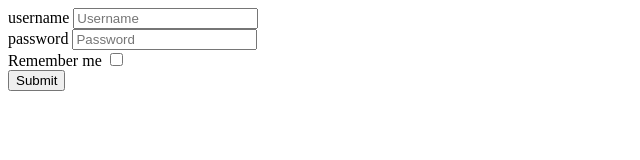
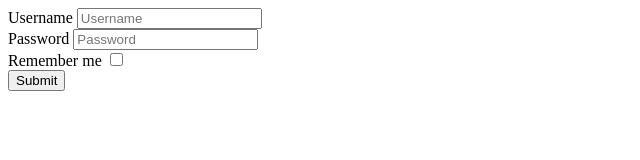
Before and after one commit to acciojob/remember-me-login-form-DipeshGoud, a website: page main.html in a window 1280 px wide. Shown: the full height of the page, 0-640 px from the left. Drawn offline with Linux system fonts and the light colour scheme.

Commit message:
created a submission

```diff
--- a/main.html
+++ b/main.html
@@ -7,10 +7,10 @@
   <!-- the entire body must be written by student -->
 
   <form>
-	  <label for="username">username</label>
+	  <label for="username">Username</label>
     <input type="text" placeholder="Username" id="username">
     <br>
-	  <label for="password">password</label>
+	  <label for="password">Password</label>
     <input type="text" placeholder="Password" id="password">
     <br>
     <label for="checkbox">Remember me</label>
```
